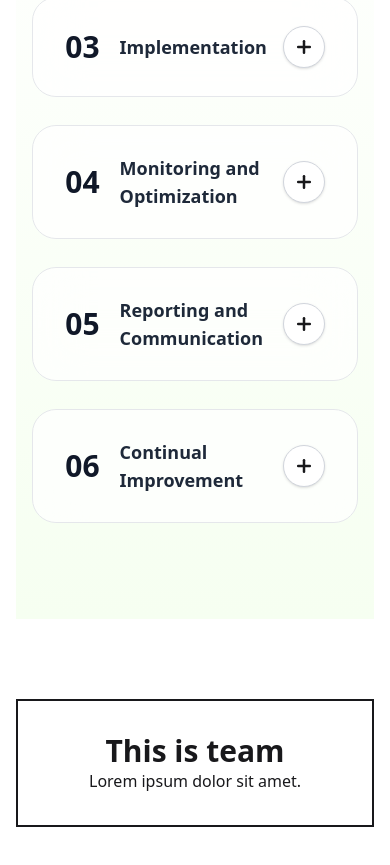
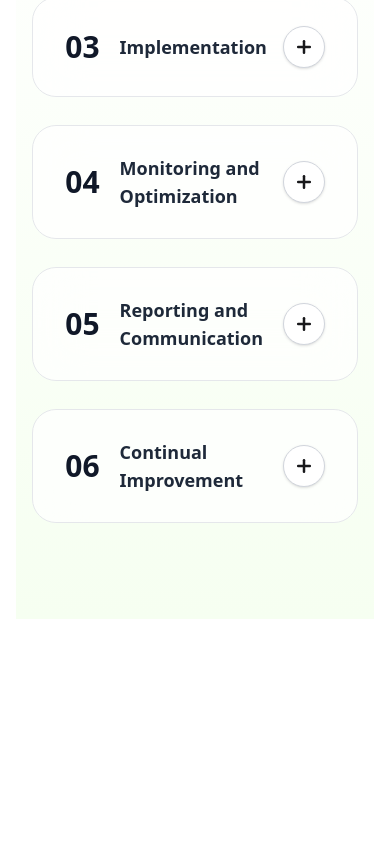
Before and after one commit to Shahariya-17/Positivius-website, a React (Vite) app: page / in a window 390 px wide. Shown: the part 7717-8582 px from the top of the page. After the commit the page ends 8336 px from the top, so only its background shows below. Built offline with nearby package versions, Linux system fonts and the light colour scheme.

Commit message:
added responsive footer

```diff
--- a/src/Pages/Home/Team/Team.jsx
+++ b/src/Pages/Home/Team/Team.jsx
@@ -2,9 +2,8 @@ import React from 'react';
 
 const Team = () => {
     return (
-        <div className='border-2 px-10 py-8 mt-20 mb-20'>
-            <h1 className='text-3xl font-bold text-center'>This is team</h1>
-            <p className='text-center'>Lorem ipsum dolor sit amet.</p>
+        <div >
+
         </div>
     );
 };
```
